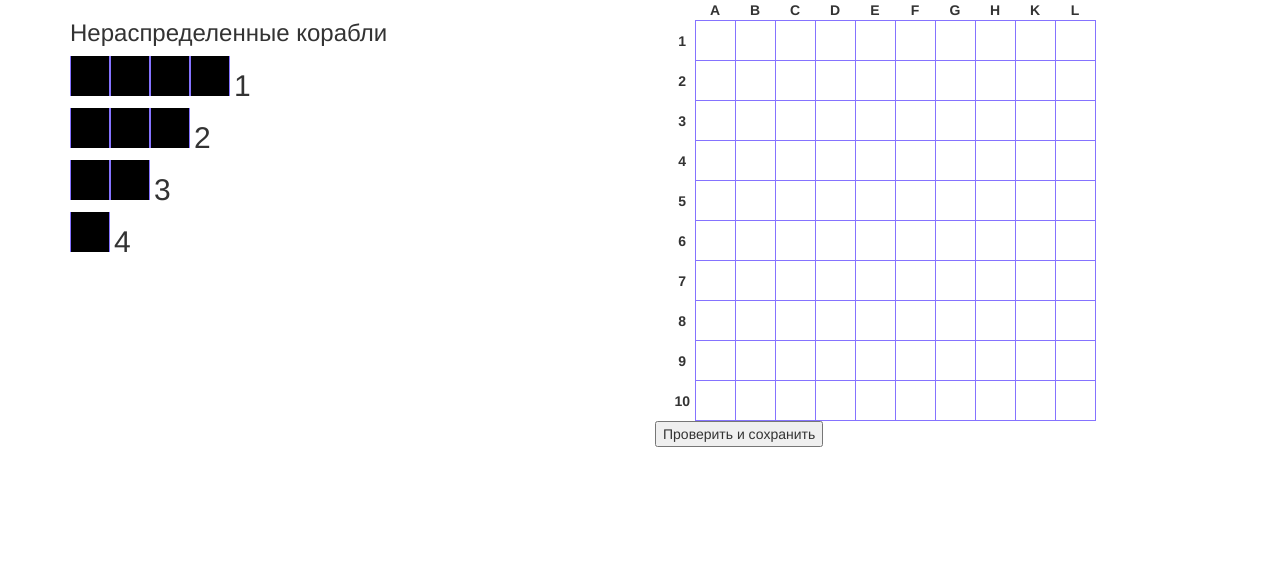
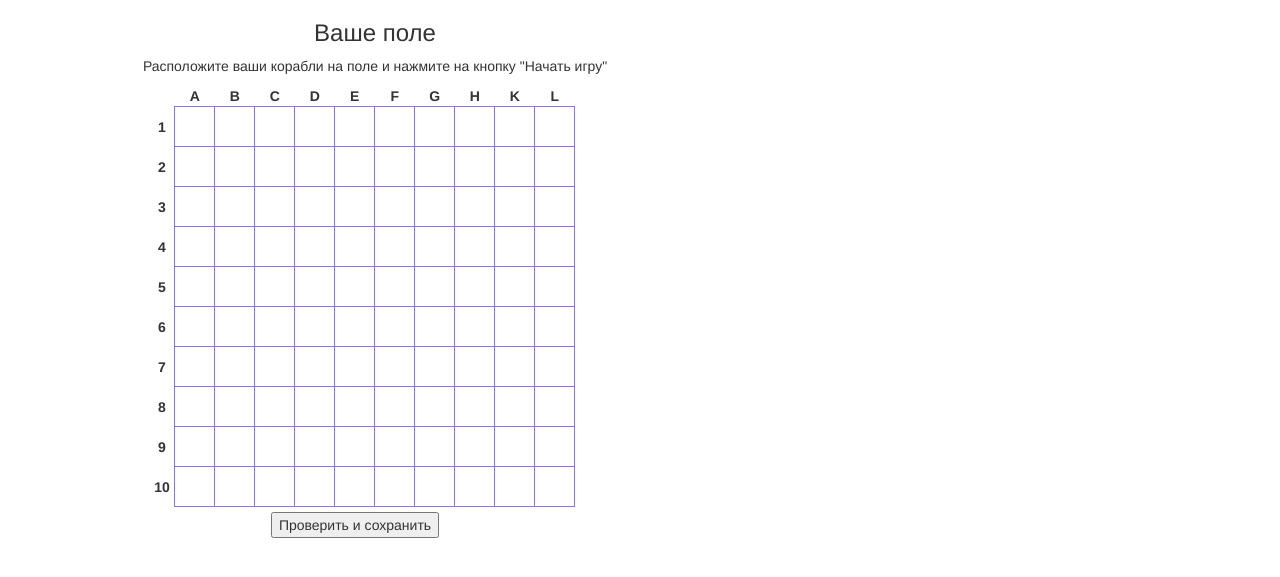
Before and after one commit to Firexd2/seabattle, a Python web app: template templates/home.html in a window 1280 px wide. Shown: the top 577 px of the page. Run offline with Jinja, Linux system fonts and the light colour scheme; the template is opened without the code that fills it, so the values that code supplies are empty; some libraries are stand-ins or nearby versions.

Commit message:
Dev client #2

```diff
--- a/static/css.css
+++ b/static/css.css
@@ -38,3 +38,15 @@ tr th {
 .count-ship {
     font-size: 30px;
 }
+
+.hide-field {
+    opacity: 0.5;
+}
+
+.info {
+    position: absolute;
+}
+
+h3, p {
+    padding-left: 40px
+}
--- a/templates/home.html
+++ b/templates/home.html
@@ -5,49 +5,15 @@
     <title>WS</title>
     <link rel="stylesheet" href="//maxcdn.bootstrapcdn.com/bootstrap/3.3.7/css/bootstrap.min.css">
     <link rel="stylesheet" href="{{ static_url('css.css') }}">
-
+    <meta name="viewport" content="width=device-width, initial-scale=1">
 </head>
 <body>
-
-<div class="container">
-    <div class="row">
+<div style="text-align: center" class="container">
     <div class="col-lg-6">
-            <h3>Нераспределенные корабли</h3>
+        <h3>Ваше поле</h3>
+        <p>Расположите ваши корабли на поле и нажмите на кнопку "Начать игру"</p>
         <div>
-                <div class="ship">
-                    <div class="block-ship"></div><div class="block-ship"></div><div class="block-ship"></div><div class="block-ship"></div>
-                </div>
-                <div id="4-deck" class="count-ship">
-                    1
-                </div>
-            </div>
-            <div>
-                <div class="ship">
-                    <div class="block-ship"></div><div class="block-ship"></div><div class="block-ship"></div>
-                </div>
-                <div id="3-deck" class="count-ship">
-                    2
-                </div>
-            </div>
-            <div>
-                <div class="ship">
-                    <div class="block-ship"></div><div class="block-ship"></div>
-                </div>
-                <div id="2-deck" class="count-ship">
-                    3
-                </div>
-            </div>
-            <div>
-                <div class="ship">
-                    <div class="block-ship"></div>
-                </div>
-                <div id="1-deck" class="count-ship">
-                    4
-                </div>
-            </div>
-        </div>
-        <div class="col-lg-6">
-            <table id="table-ship">
+        <table style="display: inline-block" id="my-table-ship">
             <tr>
                 <th></th>
                 <th>A</th>
@@ -192,11 +158,9 @@
                 <td id="9L"></td>
             </tr>
         </table>
-            <button>Проверить и сохранить</button>
             </div>
+        <button>Проверить и сохранить</button></div>
 </div>
-</div>
-
 </body>
 <script src="//ajax.googleapis.com/ajax/libs/jquery/3.1.0/jquery.min.js"></script>
 <script src="{{ static_url('scripts.js') }}"></script>
```
Also changed, not shown: static/scripts.js (+77 -7 lines). Lines whose indentation alone changed are shown as unchanged.
